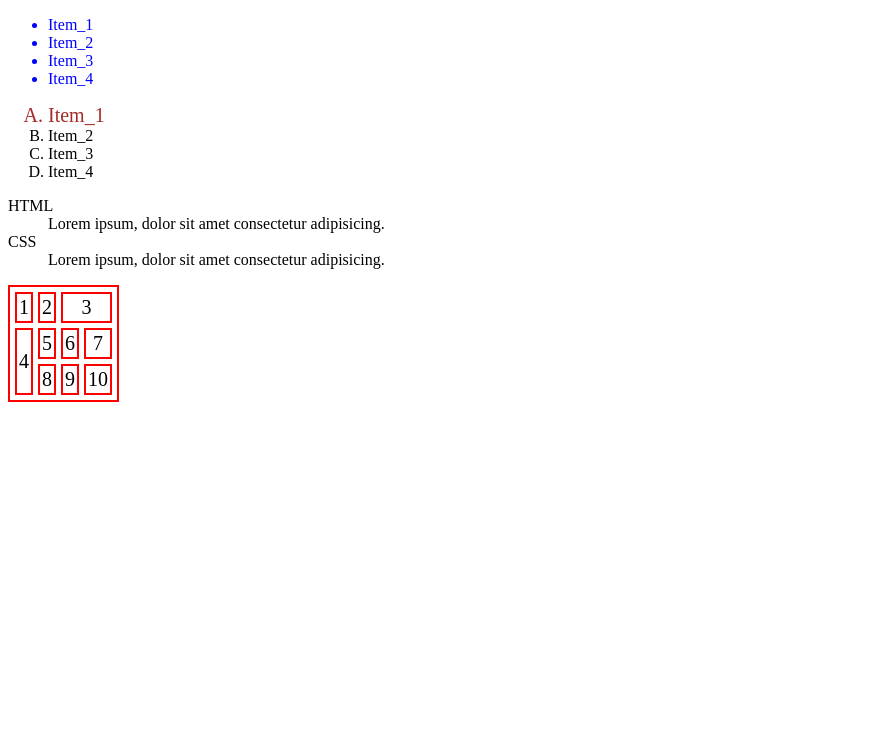
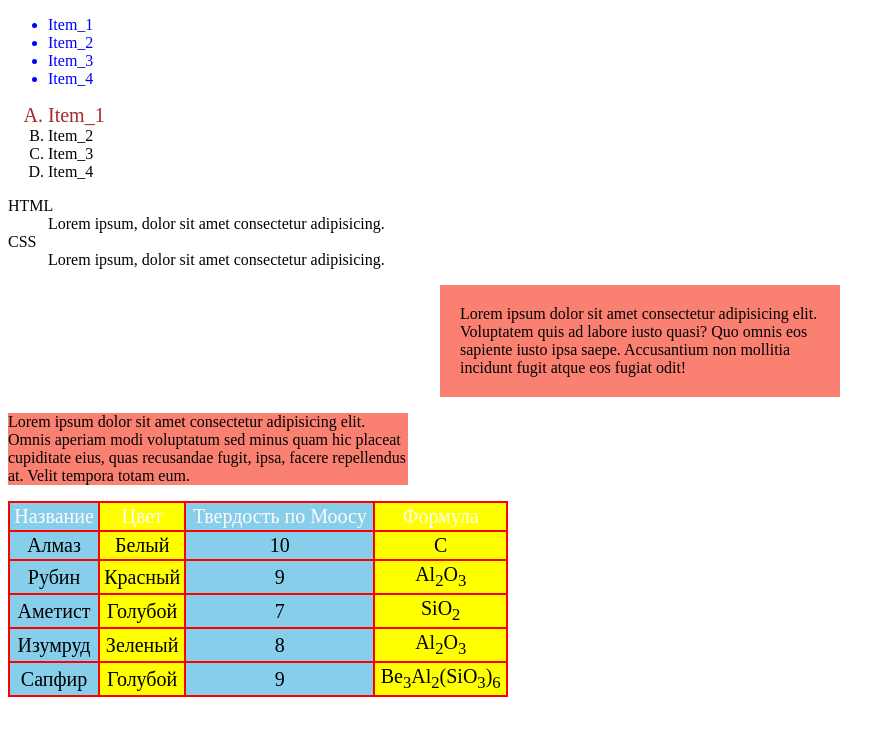
Before and after one commit to valiklushnikov/ITstep_lessons, a plain HTML site: page lesson2/index.html in a window 1280 px wide. Shown: the whole page, without its empty margins (0-895 px from the left). Drawn offline with Linux system fonts and the light colour scheme.

Commit message:
Lesson_2

```diff
--- a/lesson2/index.html
+++ b/lesson2/index.html
@@ -25,7 +25,7 @@
         <dt>CSS</dt>
         <dd>Lorem ipsum, dolor sit amet consectetur adipisicing.</dd>
     </dl>
-    <table cellspacing="5" cellpadding="2">
+    <!-- <table cellspacing="5" cellpadding="2">
         <tr>
             <td>1</td>
             <td>2</td>
@@ -42,8 +42,46 @@
             <td>9</td>
             <td>10</td>
         </tr>
-
-
+    </table> -->
+    <p>Lorem ipsum dolor sit amet consectetur adipisicing elit. Voluptatem quis ad labore iusto quasi? Quo omnis eos sapiente iusto ipsa saepe. Accusantium non mollitia incidunt fugit atque eos fugiat odit!</p>
+    <p>Lorem ipsum dolor sit amet consectetur adipisicing elit. Omnis aperiam modi voluptatum sed minus quam hic placeat cupiditate eius, quas recusandae fugit, ipsa, facere repellendus at. Velit tempora totam eum.</p>
+    <table cellspacing="5" cellpadding="2">
+        <tr>
+            <td>Название</td>
+            <td>Цвет</td>
+            <td>Твердость по Моосу</td>
+            <td>Формула</td>
+        </tr>
+        <tr>
+            <td>Алмаз</td>
+            <td>Белый</td>
+            <td>10</td>
+            <td>C</td>
+        </tr>
+        <tr>
+            <td>Рубин</td>
+            <td>Красный</td>
+            <td>9</td>
+            <td>Al<sub>2</sub>O<sub>3</sub></td>
+        </tr>
+        <tr>
+            <td>Аметист</td>
+            <td>Голубой</td>
+            <td>7</td>
+            <td>SiO<sub>2</sub></td>
+        </tr>
+        <tr>
+            <td>Изумруд</td>
+            <td>Зеленый</td>
+            <td>8</td>
+            <td>Al<sub>2</sub>O<sub>3</sub></td>
+        </tr>
+        <tr>
+            <td>Сапфир</td>
+            <td>Голубой</td>
+            <td>9</td>
+            <td>Be<sub>3</sub>Al<sub>2</sub>(SiO<sub>3</sub>)<sub>6</sub></td>
+        </tr>
     </table>
 </body>
 </html>
--- a/lesson2/style.css
+++ b/lesson2/style.css
@@ -1,3 +1,7 @@
+*{
+    box-sizing: border-box;
+}
+
 .list{
     color: blue;
 }
@@ -6,10 +10,31 @@
     font-size: 20px;
 }
 table{
+    width: 500px;
     text-align: center;
     font-size: 20px;
     border:2px solid red;
+    border-collapse: collapse;
 }
 td{
     border:2px solid red;
 }
+p{
+    width: 400px;
+    background-color: salmon;
+}
+p:first-of-type{
+    padding: 20px;
+    margin-bottom: 100px;
+    margin: 0 auto;
+}
+table tr:first-of-type{
+    background-color: slategrey;
+    color: snow;
+}
+table tr td:nth-child(1n){
+    background-color: skyblue;
+}
+table tr td:nth-child(2n){
+    background-color: yellow;
+}
```
